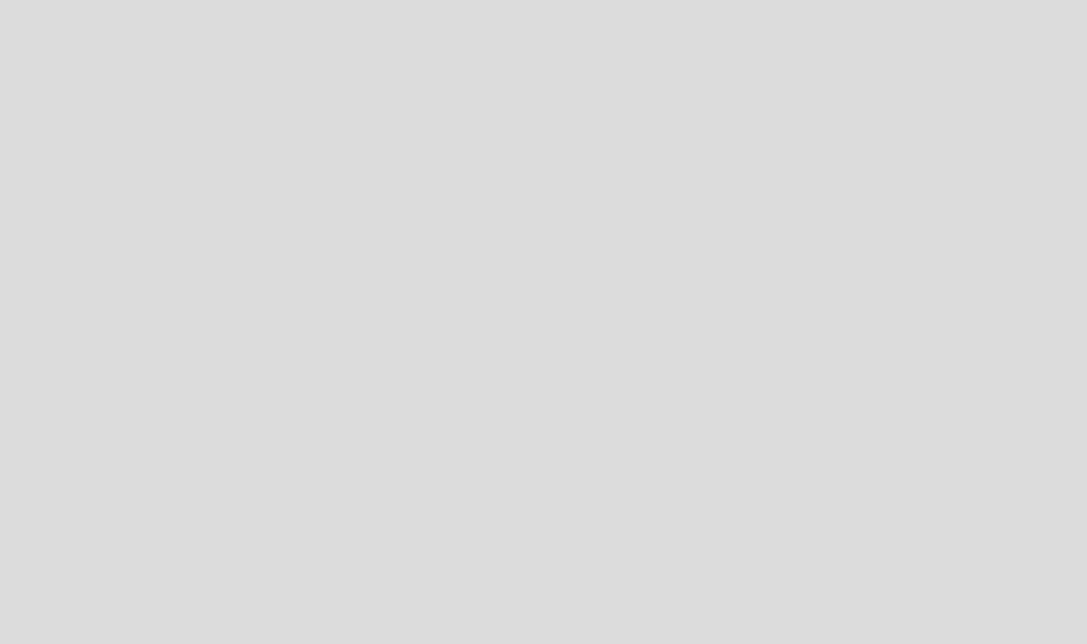
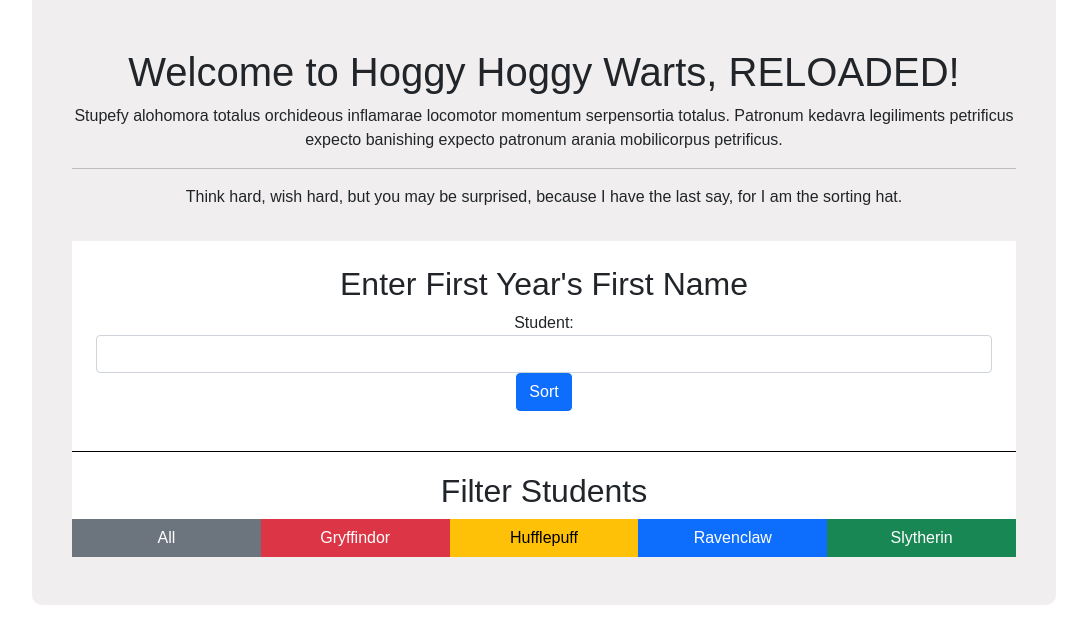
Before and after one commit to SteveCButler/INDIVIDUAL-PROJECT-sorting-hat, a plain HTML site: page index.html in a window 1280 px wide. Shown: the whole page, without its empty margins (96-1183 px from the left). Drawn offline with nearby package versions, Linux system fonts and the light colour scheme.

Commit message:
setup initial header content: form, sort button, filter buttons

```diff
--- a/assets/styles/main.css
+++ b/assets/styles/main.css
@@ -1,3 +1,32 @@
 body {
-  background-color: gainsboro;
+  font-family: Arial, Helvetica, sans-serif;
 }
+.mainContent {
+  width: 80%;
+  margin: 0 auto;
+}
+header {
+  background-color: rgb(240, 238, 238);
+  text-align: center;
+  border-radius: 0 0 10px 10px;
+  padding: 3em 2.5em;
+}
+.formContainer {
+  margin-top: 2em;
+  padding: 1.5em;
+  background-color: #fff;
+}
+.filterButtonContainer {
+  display: flex;
+  flex-wrap: wrap;
+}
+.filterButtonContainer button {
+  flex-grow: 1;
+  border-radius: 0;
+  flex-basis: 20%;
+}
+.filterSection {
+  border-top: 1px solid #000;
+  background-color: #fff;
+  padding-top: 1.25em;
+}
--- a/index.html
+++ b/index.html
@@ -4,19 +4,72 @@
     <meta charset="UTF-8" />
     <meta http-equiv="X-UA-Compatible" content="IE=edge" />
     <meta name="viewport" content="width=device-width, initial-scale=1.0" />
+    <!-- bootstrap css -->
+    <link
+      href="https://cdn.jsdelivr.net/npm/bootstrap@5.0.2/dist/css/bootstrap.min.css"
+      rel="stylesheet"
+      integrity="sha384-EVSTQN3/azprG1Anm3QDgpJLIm9Nao0Yz1ztcQTwFspd3yD65VohhpuuCOmLASjC"
+      crossorigin="anonymous"
+    />
+    <!-- project css -->
+    <link rel="stylesheet" href="assets/styles/main.css" />
     <title>HoggieWarts Sorting Hat</title>
-    <link rel="stylesheet" href="assets/styles/main.css" />
-    <script src="scripts/main.js" defer></script>
   </head>
   <body>
     <div class="mainContent">
-      <header></header>
-      <div class="formContainer"></div>
-      <div class="filterButtonContainer"></div>
+      <header>
+        <h1>Welcome to Hoggy Hoggy Warts, RELOADED!</h1>
+        <p>
+          Stupefy alohomora totalus orchideous inflamarae locomotor momentum
+          serpensortia totalus. Patronum kedavra legiliments petrificus expecto
+          banishing expecto patronum arania mobilicorpus petrificus.
+        </p>
+        <hr />
+        <p>
+          Think hard, wish hard, but you may be surprised, because I have the
+          last say, for I am the sorting hat.
+        </p>
+        <div class="formContainer">
+          <form>
+            <h2>Enter First Year's First Name</h2>
+            <div class="">
+              <label for="inputStudent" class="">Student:</label>
+              <input
+                type="text"
+                class="form-control"
+                id="inputStudent"
+                placeholder=""
+              />
+            </div>
+            <div class="">
+              <button type="submit" class="btn btn-primary mb-3">Sort</button>
+            </div>
+          </form>
+        </div>
+        <div class="filterSection">
+          <h2>Filter Students</h2>
+          <div class="filterButtonContainer">
+            <button class="btn btn-secondary">All</button>
+            <button class="btn btn-danger">Gryffindor</button>
+            <button class="btn btn-warning">Hufflepuff</button>
+            <button class="btn btn-primary">Ravenclaw</button>
+            <button class="btn btn-success">Slytherin</button>
+          </div>
+        </div>
+      </header>
       <div class="displayContainer">
         <div class="firstYearsContainer"></div>
         <div class="mortysArmyContainer"></div>
       </div>
     </div>
+
+    <!-- Bootstrap Javascript link -->
+    <script
+      src="https://cdn.jsdelivr.net/npm/bootstrap@5.0.2/dist/js/bootstrap.bundle.min.js"
+      integrity="sha384-MrcW6ZMFYlzcLA8Nl+NtUVF0sA7MsXsP1UyJoMp4YLEuNSfAP+JcXn/tWtIaxVXM"
+      crossorigin="anonymous"
+    ></script>
+    <!-- Main js file for app -->
+    <script src="scripts/main.js"></script>
   </body>
 </html>
```
